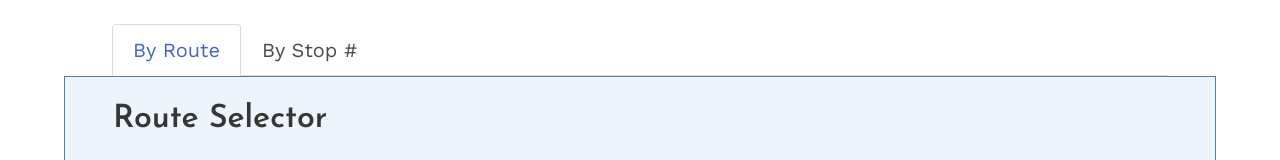
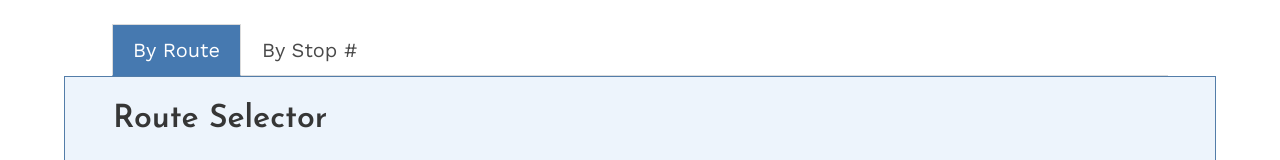
Before and after one commit to bveiga/demo-metrotransit, a React app: page / in a window 1280 px wide. Shown: the top 160 px of the page. Built offline with nearby package versions, Linux system fonts and the light colour scheme; no server answers.

Commit message:
Redoing color for tabs

```diff
--- a/src/components/RouteNavigator/RouteNavigator.scss
+++ b/src/components/RouteNavigator/RouteNavigator.scss
@@ -22,3 +22,14 @@
 	display: flex;
 	justify-content: flex-end;
 }
+
+.tabs.is-boxed {
+	li.is-active a {
+		background-color: #4679B0;
+		color: white;
+	}
+
+	li a {
+		border-radius: 0;
+	}
+}
```
